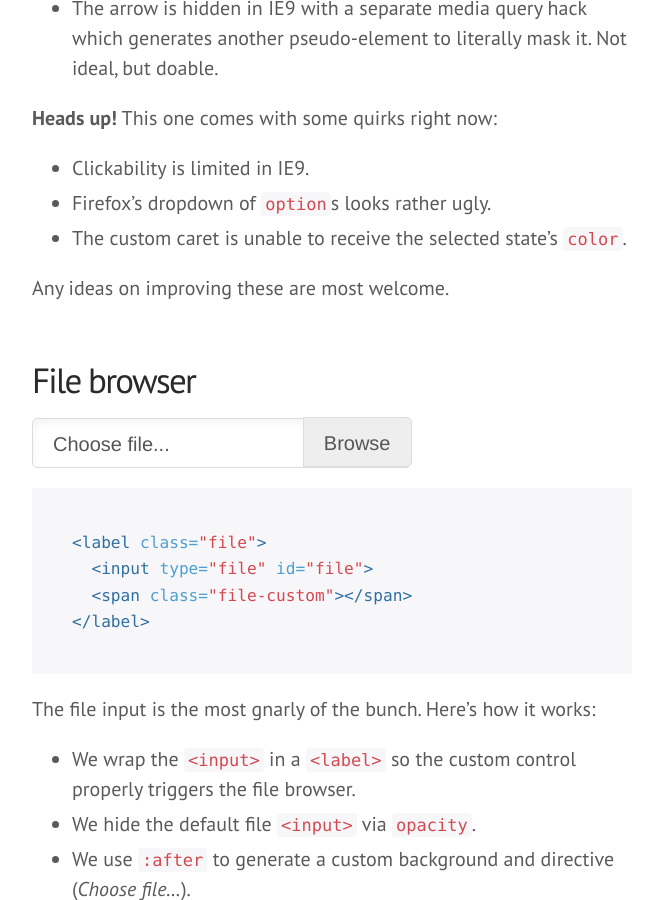
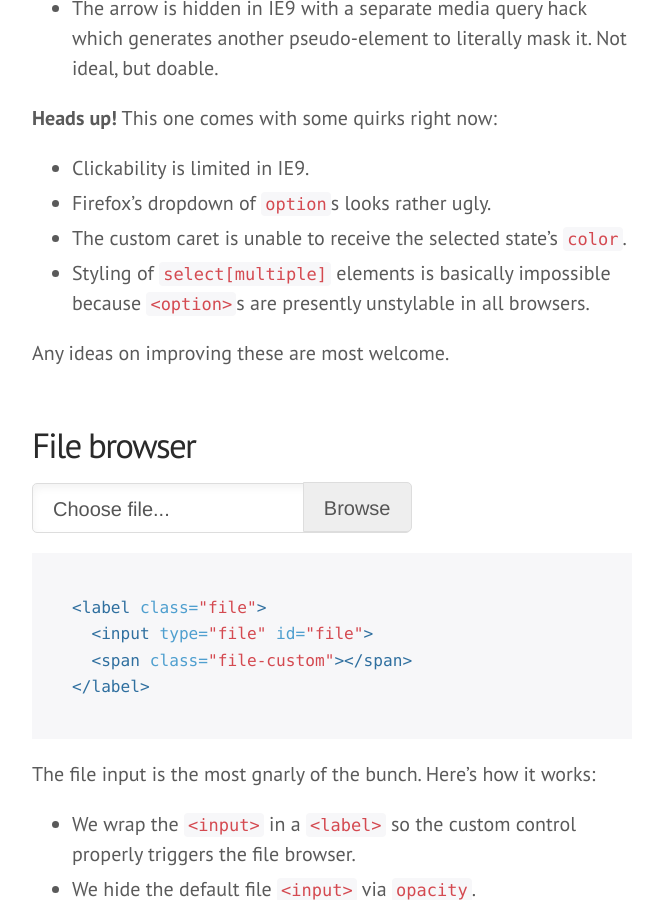
Before and after one commit to mdo/wtf-forms, a Jekyll site: the page built from index.md, in a window 1280 px wide and 900 px high, scrolled down 3224 px. Shown: the whole window, without its empty margins (308-965 px from the left). Built offline with Jekyll 4.4.1, drawn with Linux system fonts in a browser that asks for light colours; some web fonts are replaced; Markdown is read by kramdown in place of the engine named in the settings; comment, search, counter and statistics services are not loaded.

Commit message:
select multiple is fubared

```diff
--- a/index.md
+++ b/index.md
@@ -73,6 +73,7 @@ The `<select>` has quite a few styles to override and includes a few hacks to ge
 * Clickability is limited in IE9.
 * Firefox's dropdown of `option`s looks rather ugly.
 * The custom caret is unable to receive the selected state's `color`.
+* Styling of `select[multiple]` elements is basically impossible because `<option>`s are presently unstylable in all browsers.
 
 Any ideas on improving these are most welcome.
 
```
